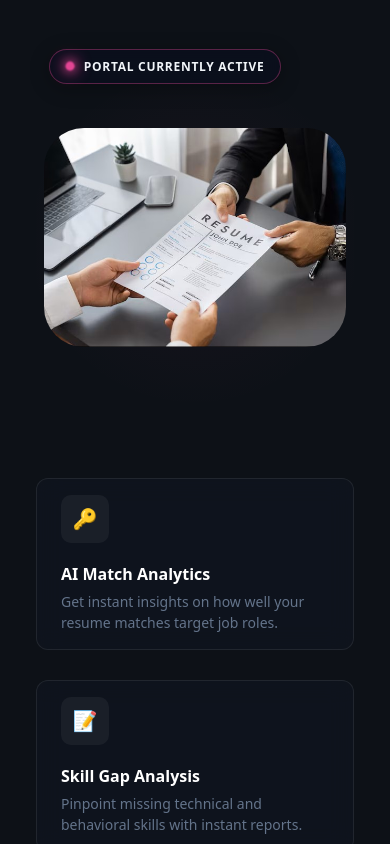
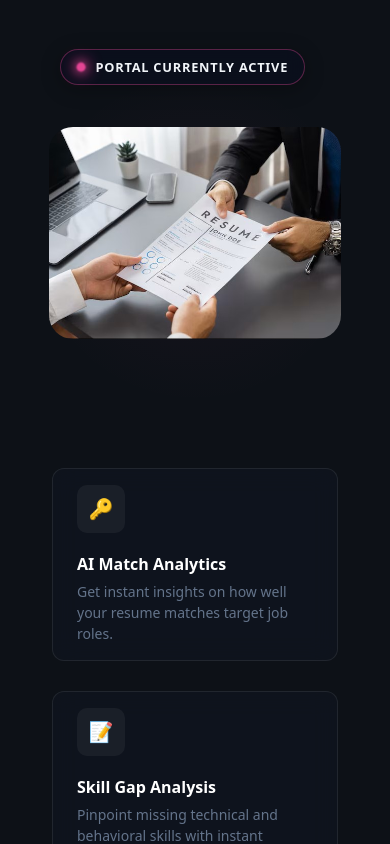
Before and after one commit to kshitij1029/resumeCo, a React (Vite) app in the folder Frontend/: page / in a window 390 px wide. Shown: the part 980-1824 px from the top of the page. Built offline with nearby package versions, Linux system fonts and the light colour scheme; no server answers.

Commit message:
new change 7

```diff
--- a/Frontend/src/features/others/style/Home.scss
+++ b/Frontend/src/features/others/style/Home.scss
@@ -1350,3 +1350,55 @@ $primary-pink: #ff2a75;
     display: none !important;
   }
 }
+
+
+
+@media (max-width: 768px) {
+  /* Reduce gap inside the grid layout wrapper */
+  .features-grid {
+    display: flex !important;
+    flex-direction: column !important;
+    gap: 20px !important; /* Drastically minimizes the dead space between image and text cards */
+    align-items: center !important;
+  }
+
+  /* Upscale and adjust the image portal block container */
+  .neon-portal-container {
+    width: 100% !important;
+    max-width: 92% !important; /* Spans wider across the mobile viewport */
+    margin: 0 auto !important;
+    display: flex !important;
+    flex-direction: column !important;
+    align-items: center !important;
+  }
+
+  /* Boost the size of the graphic image itself */
+  .floating-neon-graphic {
+    width: 100% !important;
+    display: flex !important;
+    justify-content: center !important;
+    margin-top: -10px !important; /* Pulls the image tightly closer to its status badge */
+
+    img {
+      width: 100% !important;
+      height: auto !important;
+      max-height: 280px !important; /* Prevents oversized vertical stretching on long mobiles */
+      object-fit: cover !important;
+      border-radius: 24px !important; /* Keeps the smooth rounded corners matching your layout */
+    }
+  }
+
+  /* Bring the active badge a bit closer down */
+  .portal-status-badge {
+    margin-bottom: 5px !important;
+    font-size: 0.8rem !important;
+  }
+
+  /* Ensure the text features list aligns cleanly right below the image frame */
+  .features-list {
+    width: 100% !important;
+    padding: 0 16px !important;
+    box-sizing: border-box !important;
+    margin-top: 0 !important; /* Removes any leftover legacy spacing pushes */
+  }
+}
```
